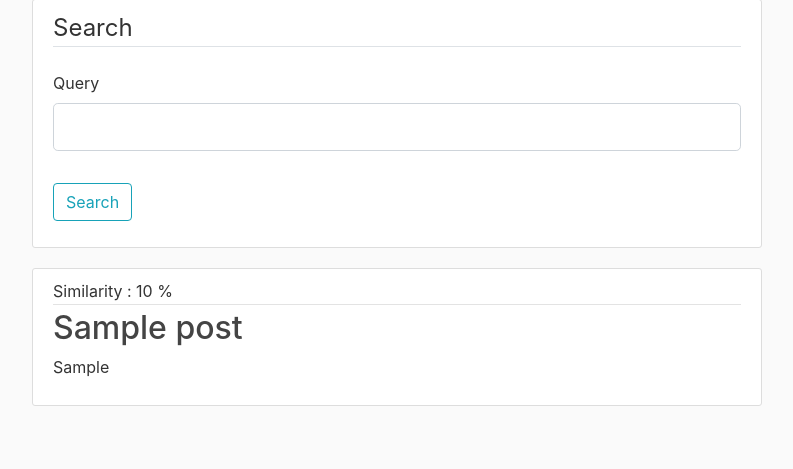
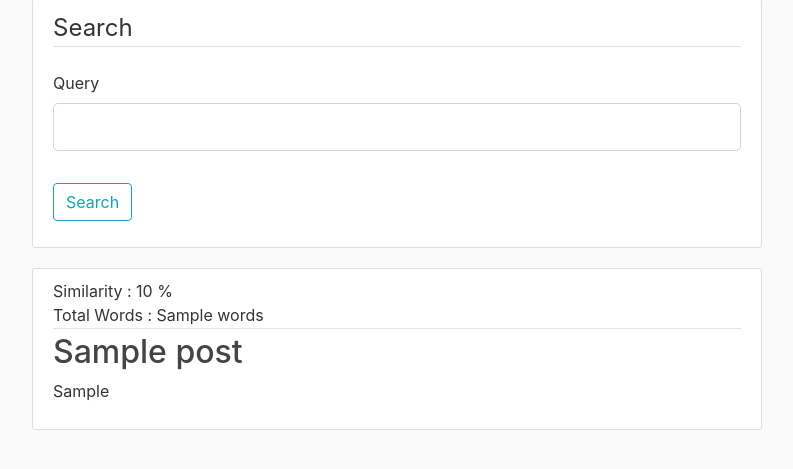
Before and after one commit to RichardRivaldo/Vector-Search-Engine, a Flask app: template src/templates/query.html in a window 1280 px wide. Shown: the part 81-550 px from the top of the page, without its empty margins (53-846 px from the left). Run offline with Flask 2, Linux system fonts and the light colour scheme; the template is opened without the code that fills it: values that come from a table or form of the project are taken from there, most other values are stand-ins (such as "Sample title", 1, 10 or a date in 2020); parts of the project's set-up code (start-up, migrations or seed data) failed here and were passed over; some libraries are stand-ins or nearby versions.

Commit message:
added words count to be also displayed

```diff
--- a/src/templates/article.html
+++ b/src/templates/article.html
@@ -5,7 +5,9 @@
         <article class="media content-section">
             <div class="media-body">
             <div class="article-metadata">
-                <a class="mr-2" >Similarity : {{ post.Similarity * 100 }} %</a>
+                Similarity : {{ post.Similarity * 100 }} %
+                <br>
+                Total Words : {{ post.Words }}
             </div>
             <h2><a class="article-title">{{ post.Title }}</a></h2>
             <p class="article-content">{{ post.Contents }}</p>
--- a/src/templates/query.html
+++ b/src/templates/query.html
@@ -4,7 +4,9 @@
         <article class="media content-section">
             <div class="media-body">
             <div class="article-metadata">
-                <a class="mr-2" >Similarity : {{ post.Similarity * 100 }} %</a>
+                Similarity : {{ post.Similarity * 100 }} %
+                <br>
+                Total Words : {{ post.Words }}
             </div>
             <h2><a class="article-title" href="/article/{{ post.ID }}">{{ post.Title }}</a></h2>
             <p class="article-content">{{ post.FirstSentence }}</p>
```
